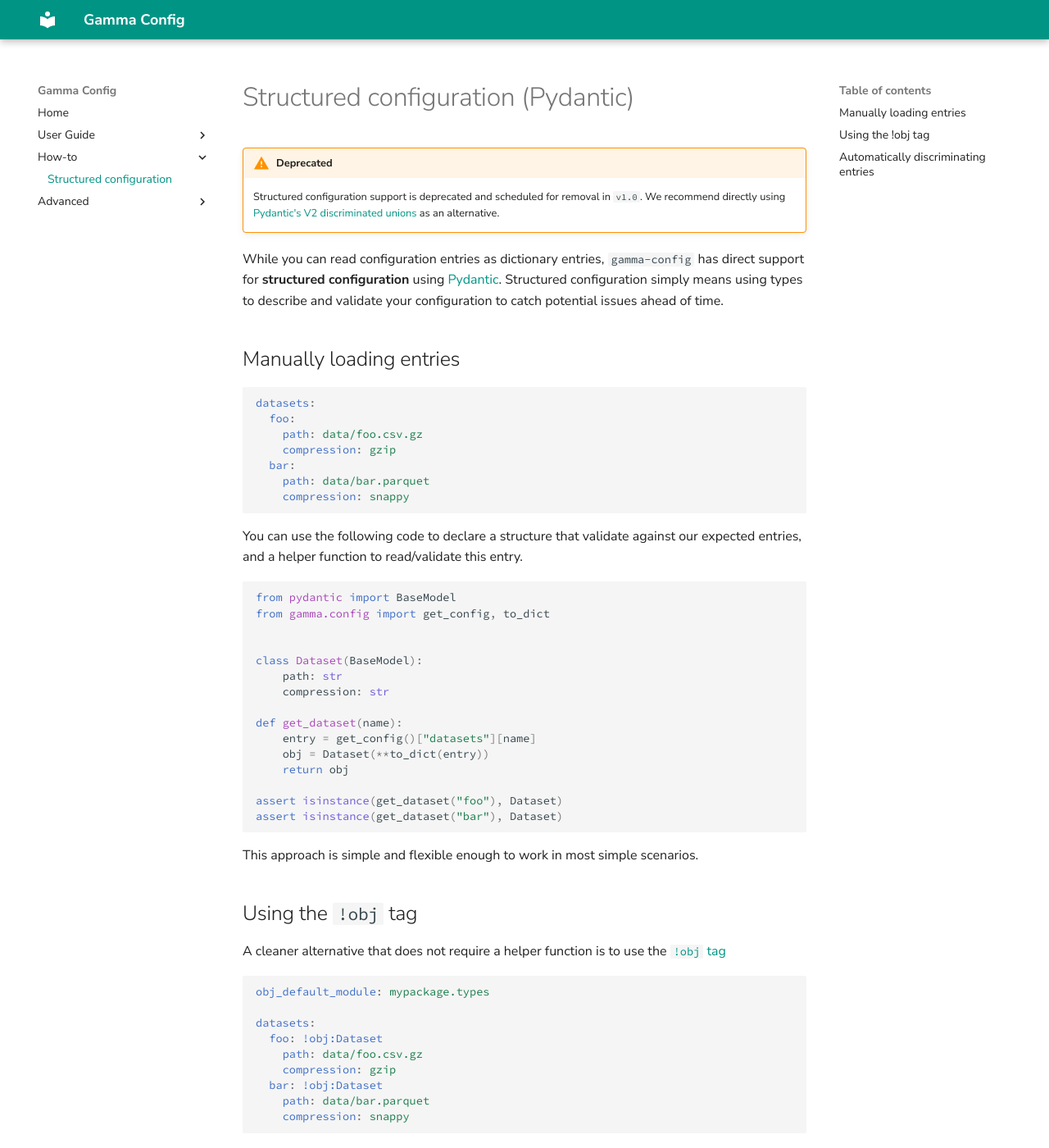
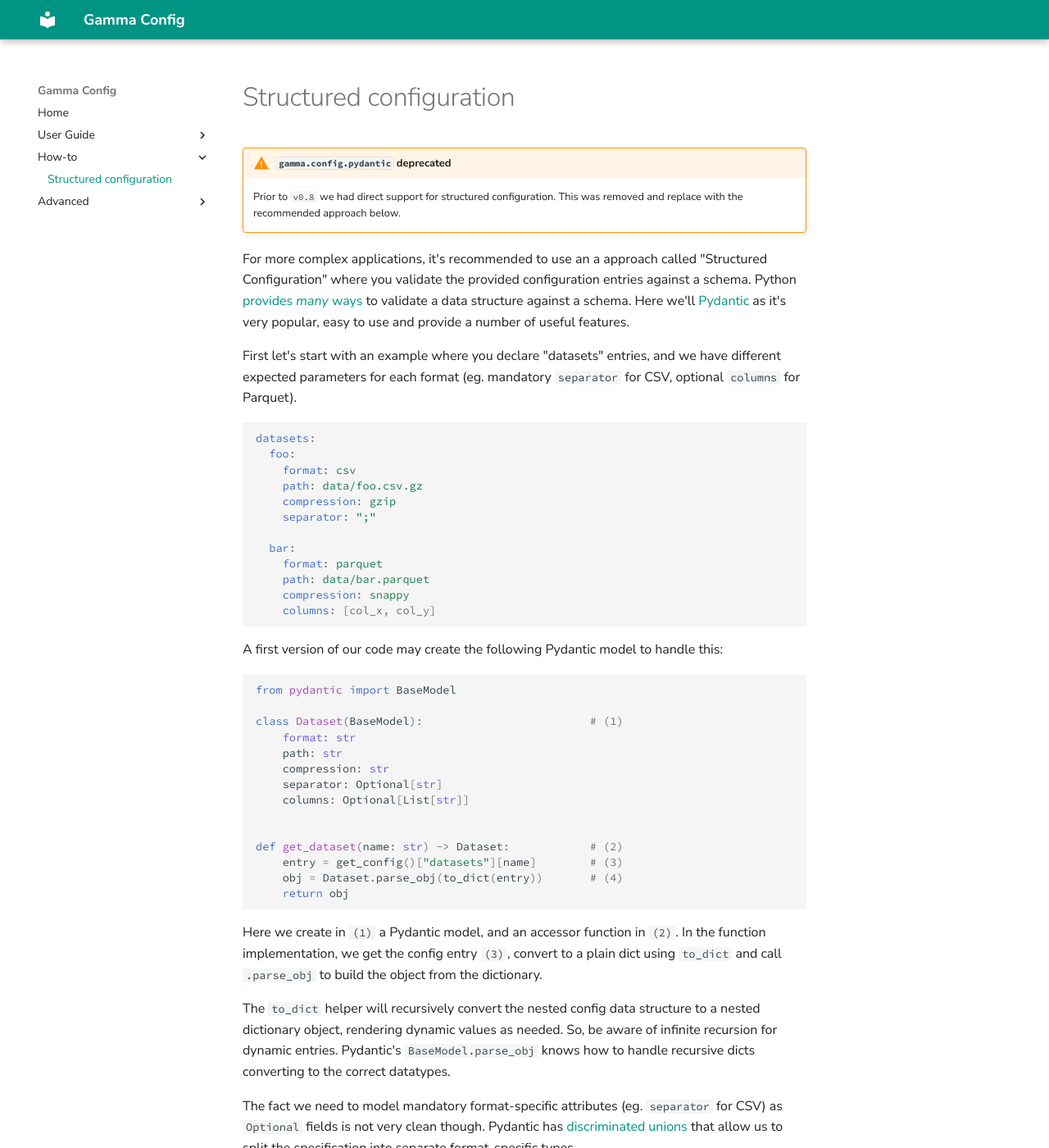
Before and after one commit to cjalmeida/gamma-config, an MkDocs documentation site: the page built from docs/structured.md, in a window 1280 px wide and 1400 px high. Shown: the whole window at 82% size. Built offline with MkDocs 1.6.1 and Material for MkDocs 9.7.7, drawn with Linux system fonts in a browser that asks for light colours; some of the changed text lies outside the part shown.

Commit message:
improve docs

````diff
--- a/docs/structured.md
+++ b/docs/structured.md
@@ -1,196 +1,123 @@
-# Structured configuration (Pydantic)
+# Structured configuration
 
-!!! warning "Deprecated"
+!!! warning "`gamma.config.pydantic` deprecated"
 
-    Structured configuration support is deprecated and scheduled for removal in `v1.0`.
-    We recommend directly using [Pydantic's V2 discriminated unions](https://docs.pydantic.dev/latest/usage/types/unions/#discriminated-unions-aka-tagged-unions)
-    as an alternative.
+    Prior to `v0.8` we had direct support for structured configuration. This was removed
+    and replace with the recommended approach below.
 
-While you can read configuration entries as dictionary entries, `gamma-config` has
-direct support for **structured configuration** using [Pydantic][pydantic]. Structured
-configuration simply means using types to describe and validate your configuration
-to catch potential issues ahead of time.
+For more complex applications, it's recommended to use an a approach called "Structured
+Configuration" where you validate the provided configuration entries against a schema.
+Python [provides _many_ ways](https://github.com/mahmoudimus/awesome-validation-python)
+to validate a data structure against a schema. Here we'll [Pydantic][pydantic] as it's
+very popular, easy to use and provide a number of useful features.
 
-
-## Manually loading entries
+First let's start with an example where you declare "datasets" entries, and we have
+different expected parameters for each format (eg. mandatory `separator` for CSV,
+optional `columns` for Parquet).
 
 ```yaml
 datasets:
   foo:
-    path: data/foo.csv.gz
-    compression: gzip
-  bar:
-    path: data/bar.parquet
-    compression: snappy
-```
-
-You can use the following code to declare a structure that validate against our
-expected entries, and a helper function to read/validate this entry.
-
-```python
-from pydantic import BaseModel
-from gamma.config import get_config, to_dict
-
-
-class Dataset(BaseModel):
-    path: str
-    compression: str
-
-def get_dataset(name):
-    entry = get_config()["datasets"][name]
-    obj = Dataset(**to_dict(entry))
-    return obj
-
-assert isinstance(get_dataset("foo"), Dataset)
-assert isinstance(get_dataset("bar"), Dataset)
-```
-
-This approach is simple and flexible enough to work in most simple scenarios.
-
-## Using the `!obj` tag
-
-A cleaner alternative that does not require a helper function is to use the [`!obj` tag](/tags/#obj)
-
-
-```yaml
-obj_default_module: mypackage.types
-
-datasets:
-  foo: !obj:Dataset
-    path: data/foo.csv.gz
-    compression: gzip
-  bar: !obj:Dataset
-    path: data/bar.parquet
-    compression: snappy
-```
-
-And a similar code, but getting a `Dataset` instance directly
-
-```python
-from pydantic import BaseModel
-from gamma.config import get_config, to_dict
-
-class Dataset(BaseModel):
-    path: str
-    compression: str
-
-foo = get_config()["datasets"]["foo"]
-bar = get_config()["datasets"]["bar"]
-assert isinstance(foo, Dataset)
-assert isinstance(bar, Dataset)
-```
-
-
-## Automatically discriminating entries
-Let's augment our example by having different expected parameters for each format
-(eg. `separator` for CSV, `columns` for Parquet).
-
-
-```yaml
-datasets:
-  foo:
-    kind: csv
+    format: csv
     path: data/foo.csv.gz
     compression: gzip
     separator: ";"
 
   bar:
-    kind: parquet
+    format: parquet
     path: data/bar.parquet
     compression: snappy
     columns: [col_x, col_y]
 ```
 
-Here our simple approach might work, we just need to add code to `get_dataset` to
-use the `kind` key to discriminate between the correct type. Because this is so
-common we provide the class `gamma.config.pydantic.ConfigStruct` to simplify the
-process.
+A first version of our code may create the following Pydantic model to handle this:
 
 ```python
-from typing import List
+
 from pydantic import BaseModel
-from gamma.config import get_config, to_dict
-from gamma.config.pydantic import ConfigStruct
 
-class Dataset(ConfigStruct):
-    """Base class with common properties."""
-
+class Dataset(BaseModel):                         # (1)
+    format: str
     path: str
     compression: str
+    separator: Optional[str]
+    columns: Optional[List[str]]
 
-class CsvDataset(Dataset):
-    kind = "csv"
+
+def get_dataset(name: str) -> Dataset:            # (2)
+    entry = get_config()["datasets"][name]        # (3)
+    obj = Dataset.parse_obj(to_dict(entry))       # (4)
+    return obj
+```
+
+Here we create in `(1)` a Pydantic model, and an accessor function in `(2)`. In the
+function implementation, we get the config entry `(3)`, convert to a plain dict using
+`to_dict` and call `.parse_obj` to build the object from the dictionary.
+
+The `to_dict` helper will recursively convert the nested config data structure to a
+nested dictionary object, rendering dynamic values as needed. So, be aware of infinite
+recursion for dynamic entries. Pydantic's `BaseModel.parse_obj` knows how to handle
+recursive dicts converting to the correct datatypes.
+
+The fact we need to model mandatory format-specific attributes (eg. `separator` for CSV)
+as `Optional` fields is not very clean though. Pydantic has [discriminated unions] that
+allow us to split the specification into separate format-specific types.
+
+```python
+from typing import Literal, List, Optional, Union
+from typing_extensions import Annotated
+
+from pydantic import BaseModel, Field, parse_obj_as
+
+from gamma.config import to_dict
+
+
+class BaseDataset(BaseModel):
+    format: str
+    path: str
+
+
+class ParquetDataset(BaseDataset):
+    format: Literal["parquet"]
+    compression: str
+    columns: Optional[List[str]]
+
+
+class CsvDataset(BaseDataset):
+    format: Literal["csv"]
+    compression: str
     separator: str
 
-class ParquetDataset(Dataset):
-    kind = "parquet"
-    columns: List[str]
 
-def get_dataset(name):
+Dataset = Annotated[Union[ParquetDataset, CsvDataset], Field(discriminator="format")]
+
+def get_dataset(name: str) -> Dataset:
     entry = get_config()["datasets"][name]
-    obj = Dataset.parse_obj(to_dict(entry))
+    obj = parse_obj_as(Dataset, to_dict(entry))
     return obj
 
 foo = get_dataset("foo")
+bar = get_dataset("bar")
+
 assert isinstance(foo, CsvDataset)
-assert foo.separator == ";"
-assert isinstance(get_dataset("bar"), ParquetDataset)
+assert isinstance(bar, ParquetDataset)
 ```
 
-Note that we used `Dataset.parse_obj(<dict>)` function to instantiate and validate
-the correct Pydantic model. If we want to use the `!obj` tag in this situation, we can
-create a `Datasets` wrapper function that will accept the value of the `datasets` key.
-Here's the modified YAML
+In the modified full script example above:
 
-```yaml
-obj_default_module: mypackage.types
+-   We import the types from stdlib `typing`, including `Literal`, and `Annotated` from
+    `typing_extensions` or `typing` depending if you're on Python 3.9+. From pydantic,
+    we import `Field` and `parse_obj_as` in addition to `BaseModel`.
 
-datasets: !obj:Datasets
-  foo:
-    kind: csv
-    path: data/foo.csv.gz
-    compression: gzip
-    separator: ";"
+-   We create our Pydantic class structure mimicking our expected model. Note that while
+    we use class inheritance here, this is not required.
 
-  bar:
-    kind: parquet
-    path: data/bar.parquet
-    compression: snappy
-    columns: [col_x, col_y]
-```
+-   We declare our `Dataset` as being an "annotated" union of our target classes. We
+    annotated it with a `Field` entry that provides the discriminator field. The
+    `Annotated` type was specified PEP 593 and [here's the full documentation](https://docs.python.org/3/library/typing.html#typing.Annotated)
 
-And the modified Python file:
-
-
-```python
-from typing import List
-from pydantic import BaseModel
-from gamma.config import get_config, to_dict
-from gamma.config.pydantic import ConfigStruct
-
-class Dataset(ConfigStruct):
-    """Base class with common properties."""
-
-    path: str
-    compression: str
-
-class CsvDataset(Dataset):
-    kind = "csv"
-    separator: str
-
-class ParquetDataset(Dataset):
-    kind = "parquet"
-    columns: List[str]
-
-# note we're using a function, not a class
-def Datasets(**entries):
-    return {key: Dataset.parse_obj(obj) for key, obj in entries.items() }
-
-foo = get_config()["datasets"]["foo"]
-bar = get_config()["datasets"]["bar"]
-assert isinstance(foo, Dataset)
-assert isinstance(bar, Dataset)
-```
-
+-   In the `get_dataset` accessor, we modify it to use the `parse_obj_as` function
+    instead of the `parse_obj` method.
 
 [pydantic]: https://pydantic-docs.helpmanual.io/
+[discriminated unions]: https://docs.pydantic.dev/dev-v1/usage/types/#discriminated-unions-aka-tagged-unions
````
Also changed, not shown: docs/built-in-tags.md (+8 -7 lines), docs/custom-tags.md (+5 -3 lines), docs/multi-dispatch.md (+5 -5 lines), docs/using.md (+24 -39 lines), docs/writing-config.md (+64 -41 lines), 5 other files.
